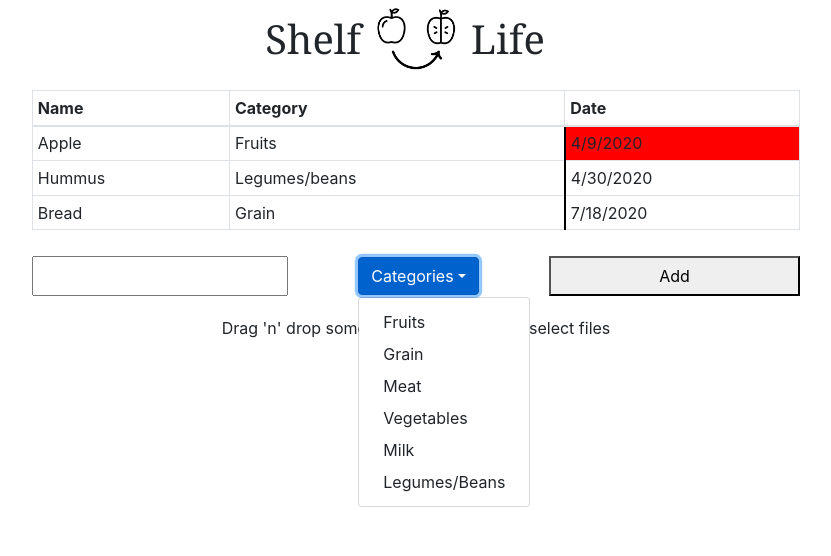
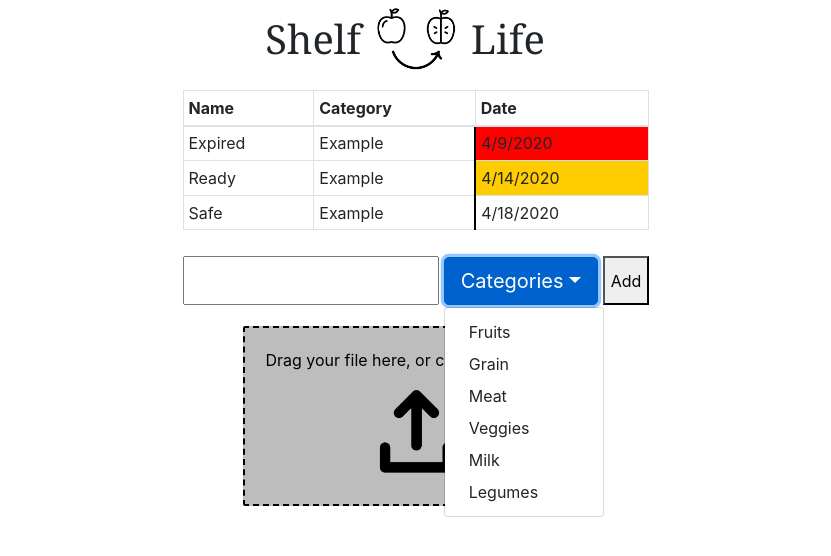
Before and after one commit to gal-meschman/shlef-life, a React (Create React App) app: page / in a window 1280 px wide. Both pictures are taken after a click on the button "Categories". Shown: the top 556 px of the page, without its empty margins (224-1055 px from the left). Built offline with nearby package versions, Linux system fonts and the light colour scheme.

Commit message:
dragDrop content working

```diff
--- a/package.json
+++ b/package.json
@@ -12,12 +12,14 @@
     "fund": "^1.0.0",
     "gh-pages": "^2.2.0",
     "moment": "^2.24.0",
+    "pdfjs-dist": "^2.3.200",
     "prettier": "^2.0.4",
     "react": "^16.13.1",
     "react-bootstrap": "^1.0.0",
     "react-dom": "^16.13.1",
     "react-dropdown": "^1.7.0",
     "react-dropzone": "^10.2.2",
+    "react-pdf": "^4.1.0",
     "react-redux": "^7.2.0",
     "react-scripts": "3.4.1",
     "redux": "^4.0.5",
--- a/public/index.html
+++ b/public/index.html
@@ -8,4 +8,4 @@
   <body>
     <div id="root"></div>
   </body>
-</html>
+  </html>
--- a/src/App.css
+++ b/src/App.css
@@ -1,7 +1,7 @@
 .main {
   display: grid;
-  grid-template-columns: 1fr 3fr 1fr;
-  grid-template-rows: 80px 1fr 40px 1fr;
+  grid-template-columns: 1fr 1fr 1fr;
+  grid-template-rows: 80px 1fr 40px 200px;
   grid-row-gap: 10px;
   -webkit-touch-callout: none; /* iOS Safari */
   -webkit-user-select: none; /* Safari */
--- a/src/components/AddData/addData.js
+++ b/src/components/AddData/addData.js
@@ -1,48 +1,47 @@
-import React, { Component } from "react";
-import { connect } from "react-redux";
+import React, { useState } from "react";
+import { useDispatch } from "react-redux";
 import moment from "moment";
 import { addProduct } from "../../store/actions";
 import DropDown from "./dropDown";
 import "./addData.css";
 
-export default class AddData extends Component {
-  state = { name: "", category: "Categories", date: "" };
-  handleName = (e) => this.setState({ name: e.target.value });
-  handleCategory = (categoryName) =>
-    this.setState({
-      category: categoryName.charAt(0).toUpperCase() + categoryName.slice(1),
+export default () => {
+  const [product, setProduct] = useState({
+    name: "",
+    category: "Categories",
+    date: "",
+  });
+  const dispatch = useDispatch();
+
+  const handleName = (e) => setProduct({ ...product, name: e.target.value });
+
+  const handleCategory = (categoryName) => {
+    setProduct({
+      ...product,
+      category: categoryName,
     });
-  handleAdd = () => {
-    if (this.state.category === "Categories" || this.state.name === "")
+  };
+
+  const handleAdd = () => {
+    if (product.category === "Categories" || product.name === "")
       alert("Missing product information");
     else {
-      this.props.dispatch(
+      dispatch(
         addProduct({
-          name: this.state.name,
-          category: this.state.category,
+          name: product.name,
+          category: product.category,
           date: moment().format("l"),
         })
       );
-      this.setState = { name: "", category: "Categories", date: "" };
+      setProduct({ name: "", category: "Categories", date: "" });
     }
   };
 
-  render() {
-    return (
-      <div className='addData'>
-        <input
-          type='text'
-          value={this.state.name}
-          onChange={this.handleName}
-        ></input>
-        <DropDown
-          category={this.state.category}
-          handleCategory={this.handleCategory}
-        />
-        <button onClick={this.handleAdd}>Add</button>
-      </div>
-    );
-  }
-}
-
-AddData = connect()(AddData);
+  return (
+    <div className='addData'>
+      <input type='text' value={product.name} onChange={handleName}></input>
+      <DropDown category={product.category} handleCategory={handleCategory} />
+      <button onClick={handleAdd}>Add</button>
+    </div>
+  );
+};
--- a/src/components/AddData/dropDown.js
+++ b/src/components/AddData/dropDown.js
@@ -2,22 +2,24 @@ import React from "react";
 import Dropdown from "react-bootstrap/Dropdown";
 
 const categories = [
-  { eventKey: "fruits", value: "Fruits" },
-  { eventKey: "grain", value: "Grain" },
-  { eventKey: "meat", value: "Meat" },
-  { eventKey: "vegetables", value: "Vegetables" },
-  { eventKey: "milk", value: "Milk" },
-  { eventKey: "legumes/Beans", value: "Legumes/Beans" },
+  "Fruits",
+  "Grain",
+  "Meat",
+  "Veggies ",
+  "Milk",
+  "Legumes",
 ];
 
 export default (props) => {
   return (
     <Dropdown onSelect={props.handleCategory} className='dropDown'>
-      <Dropdown.Toggle id='dropdown-basic'>{props.category}</Dropdown.Toggle>
+      <Dropdown.Toggle size='lg' id='dropdown-basic'>
+        {props.category}
+      </Dropdown.Toggle>
       <Dropdown.Menu>
-        {categories.map((category) => (
-          <Dropdown.Item key={category.eventKey} eventKey={category.eventKey}>
-            {category.value}
+        {categories.map((category, index) => (
+          <Dropdown.Item key={index} eventKey={category}>
+            {category}
           </Dropdown.Item>
         ))}
       </Dropdown.Menu>
--- a/src/components/DragDrop/dragDrop.css
+++ b/src/components/DragDrop/dragDrop.css
@@ -1,5 +1,26 @@
 .dragDrop {
   grid-area: 4 / 2;
   justify-self: center;
-  margin-top: 10px;
+  margin-top: 20px;
+  flex: 1;
+  display: flex;
+  flex-direction: column;
+  align-items: center;
+  padding: 20px;
+  border-width: 2px;
+  border-radius: 2px;
+  border-style: dashed;
+  background-color: #bdbdbd;
+  color: black;
+  outline: none;
 }
+
+.dragDrop:hover{
+  background-color: white;
+  cursor: pointer;
+  opacity: 0.5;
+}
+
+#uploadFile {
+  width: 100px;
+}
--- a/src/components/DragDrop/dragDrop.js
+++ b/src/components/DragDrop/dragDrop.js
@@ -1,27 +1,50 @@
-import React, { useCallback } from "react";
+import React, { useCallback, useState } from "react";
 import { useDropzone } from "react-dropzone";
+import pdfjsLib from "pdfjs-dist/webpack";
+import logo from "./uploadFile.png";
 import "./dragDrop.css";
 
+async function getPdfText(data) {
+  let doc = await pdfjsLib.getDocument({ data }).promise;
+  let pageTexts = Array.from({ length: doc.numPages }, async (v, i) => {
+    return (await (await doc.getPage(i + 1)).getTextContent()).items
+      .map((token) => token.str)
+      .join("");
+  });
+  return (await Promise.all(pageTexts)).join("");
+}
+
 export default () => {
+  const [ishover, setIshover] = useState(false);
   const onDrop = useCallback((acceptedFiles) => {
     acceptedFiles.forEach((file) => {
       const reader = new FileReader();
-      reader.readAsText(file);
+      file.path.includes(".pdf")
+        ? reader.readAsArrayBuffer(file)
+        : reader.readAsText(file);
+
       reader.onabort = () => console.log("file reading was aborted");
       reader.onerror = () => console.log("file reading has failed");
       reader.onload = () => {
         const content = reader.result;
-        console.log(file.path);
-        console.log(content);
+        file.path.includes(".pdf")
+          ? getPdfText(content).then((text) => console.log("parse " + text))
+          : console.log(content);
       };
     });
   }, []);
   const { getRootProps, getInputProps } = useDropzone({ onDrop });
 
   return (
-    <div className='dragDrop' {...getRootProps()}>
+    <div
+      className='dragDrop'
+      style={ishover ? {backgroundColor: "blue"} : {backgroundColor: ""}}
+      onDragOver={ () => setIshover({ishover : false}) }
+      {...getRootProps()}
+    >
       <input {...getInputProps()} />
-      <p>Drag 'n' drop some files here, or click to select files</p>
+      <p>Drag your file here, or click to select file</p>
+      <img id='uploadFile' src={logo} alt='uploadFile'></img>
     </div>
   );
 };
--- a/src/components/table/table.js
+++ b/src/components/table/table.js
@@ -5,10 +5,10 @@ import { Table } from "react-bootstrap";
 import "./table.css";
 
 const checkDate = (product) =>
-  Date.parse(moment(product.date)) >=
+  Date.parse(moment(new Date(product.date))) >=
   Date.parse(moment().add(1, "week").format())
     ? "white"
-    : Date.parse(moment(product.date)) >=
+    : Date.parse(moment(new Date(product.date))) >=
       Date.parse(moment().add(3, "days").format())
     ? "#ffcc00"
     : "red";
--- a/src/components/title/title.css
+++ b/src/components/title/title.css
@@ -5,17 +5,17 @@
   font-family: Cochin, Georgia, Times, "Times New Roman", serif;
 }
 
-img {
+#happyFoodLogo {
   width: 100%;
   height: auto;
   justify-self: center;
 }
 
-img:hover {
+#happyFoodLogo:hover {
   opacity: 0.5;
 }
 
-img:active {
+#happyFoodLogo:active {
   opacity: 0;
 }
 
--- a/src/components/title/title.js
+++ b/src/components/title/title.js
@@ -6,7 +6,7 @@ export default () => {
   return (
     <div className='title'>
       <h1 id='title-start'>Shelf</h1>
-      <img src={logo} alt='logo' />
+      <img id = "happyFoodLogo" src={logo} alt='logo' />
       <h1 id='title-end'>Life</h1>
     </div>
   );
--- a/src/store/functions.js
+++ b/src/store/functions.js
@@ -1,13 +1,13 @@
 import moment from "moment";
 
 const products = [
-  { name: "Bread", category: "Grain", date: "7/18/2020" },
-  { name: "Hummus", category: "Legumes/beans", date: "4/30/2020" },
-  { name: "Apple", category: "Fruits", date: moment().format("l") },
+  { name: "Ready", category: "Example", date: moment().add(5,'d').format("l") },
+  { name: "Safe", category: "Example", date: moment().add(9,'d').format("l") },
+  { name: "Expired", category: "Example", date: moment().format("l") },
 ];
 
 const compare = (a, b) =>
-  Date.parse(moment(a.date)) >= Date.parse(moment(b.date)) ? 1 : -1;
+  Date.parse(moment(new Date(a.date))) >= Date.parse(moment(new Date(b.date))) ? 1 : -1;
 
 products.sort(compare);
 
@@ -18,11 +18,13 @@ const handlePosition = (prevState, action) => {
   )
     prevState.splice(prevState.length, 0, action.payload);
   else {
-    prevState.some((product, index) => {
-      if (Date.parse(product.date) >= Date.parse(action.payload.date))
-        return prevState.splice(index, 0, action.payload);
-    });
-  }
+    for(let i = 0; i < prevState.length; i++)
+      if (Date.parse(prevState[i].date) >= Date.parse(action.payload.date))
+         {
+           prevState.splice(i, 0, action.payload);
+           break;
+        }
+    };
   return prevState;
 };
 
```
Also changed, not shown: src/components/AddData/addData.css (line endings or trailing spaces), src/components/DragDrop/uploadFile.png (added), 1 other file (tests, documents, lock files or other folders).
